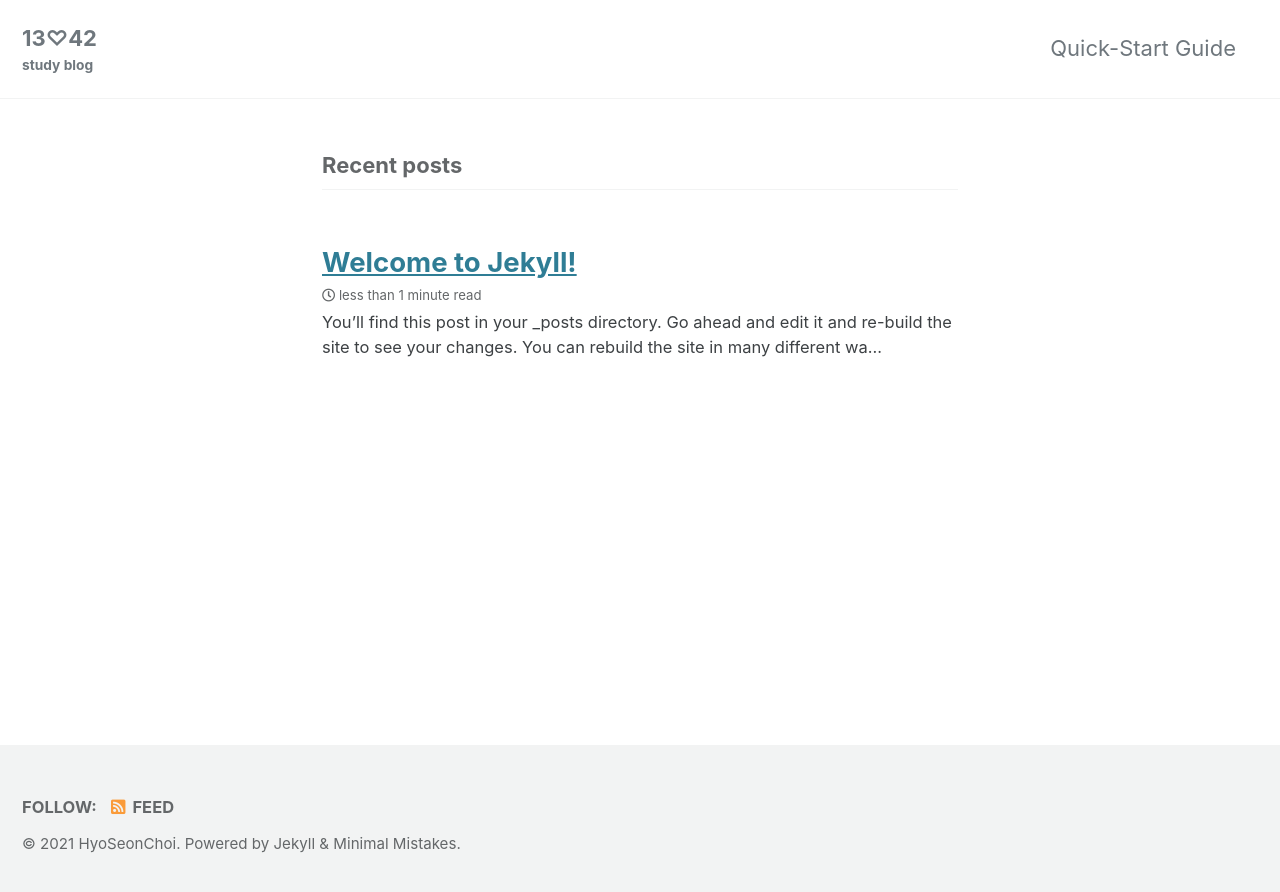
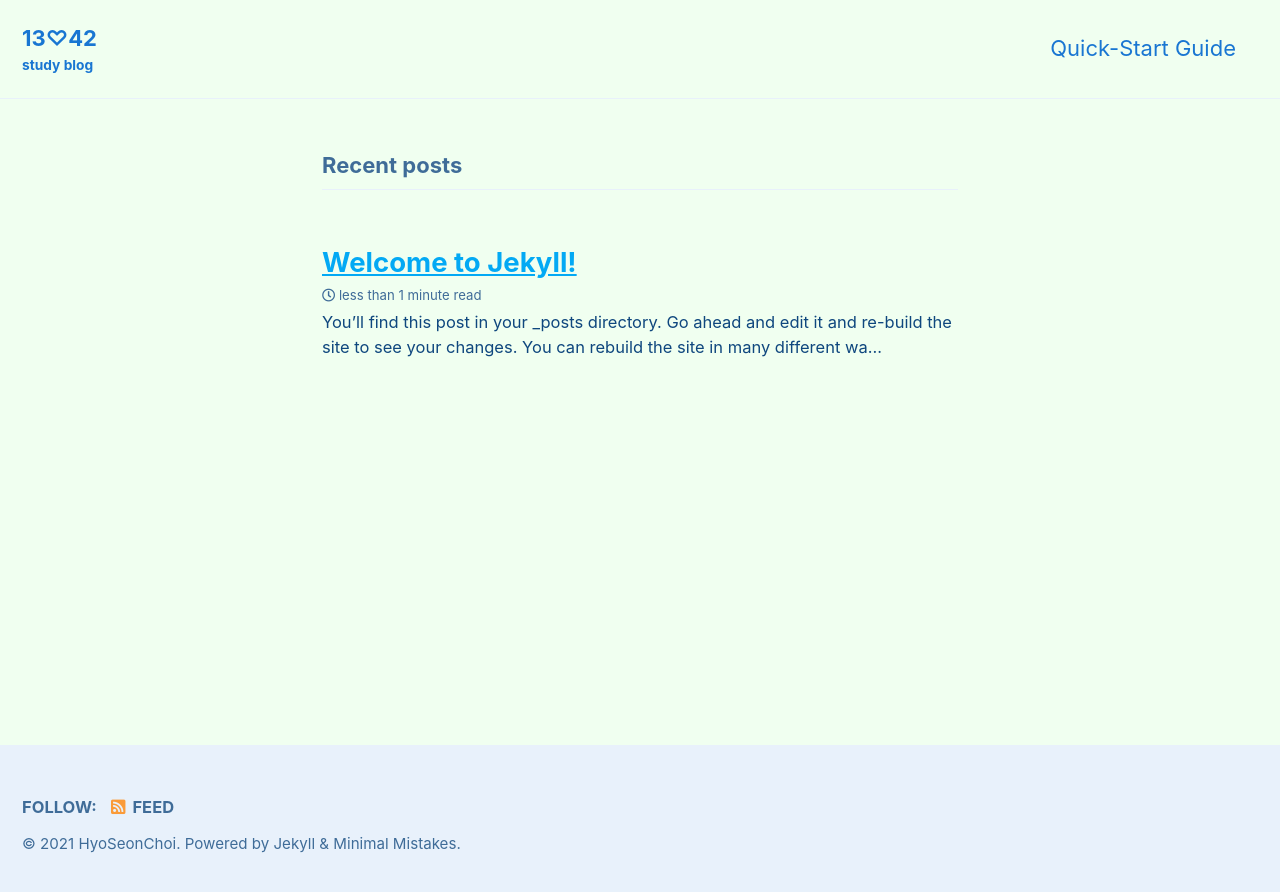
Before and after one commit to HyoSeonChoi/HyoSeonChoi.github.io, a Jekyll site: the page built from index.markdown, in a window 1280 px wide. Shown: the top 892 px of the page. Built offline with Jekyll 4.4.1, drawn with Linux system fonts in a browser that asks for light colours; cached includes are drawn as plain includes; the list of posts is cut into pages by our own code.

Commit message:
아쿠아

```diff
--- a/_config.yml
+++ b/_config.yml
@@ -12,7 +12,7 @@
 
 # theme                  : "minimal-mistakes-jekyll"
 remote_theme: "mmistakes/minimal-mistakes"
-minimal_mistakes_skin: "default" # "default" ,"aqua", "air", "contrast", "dark", "dirt", "neon", "mint", "plum", "sunrise"
+minimal_mistakes_skin: "aqua" # "default" ,"aqua", "air", "contrast", "dark", "dirt", "neon", "mint", "plum", "sunrise"
 
 # Site Settings
 locale: "en-US"
```
